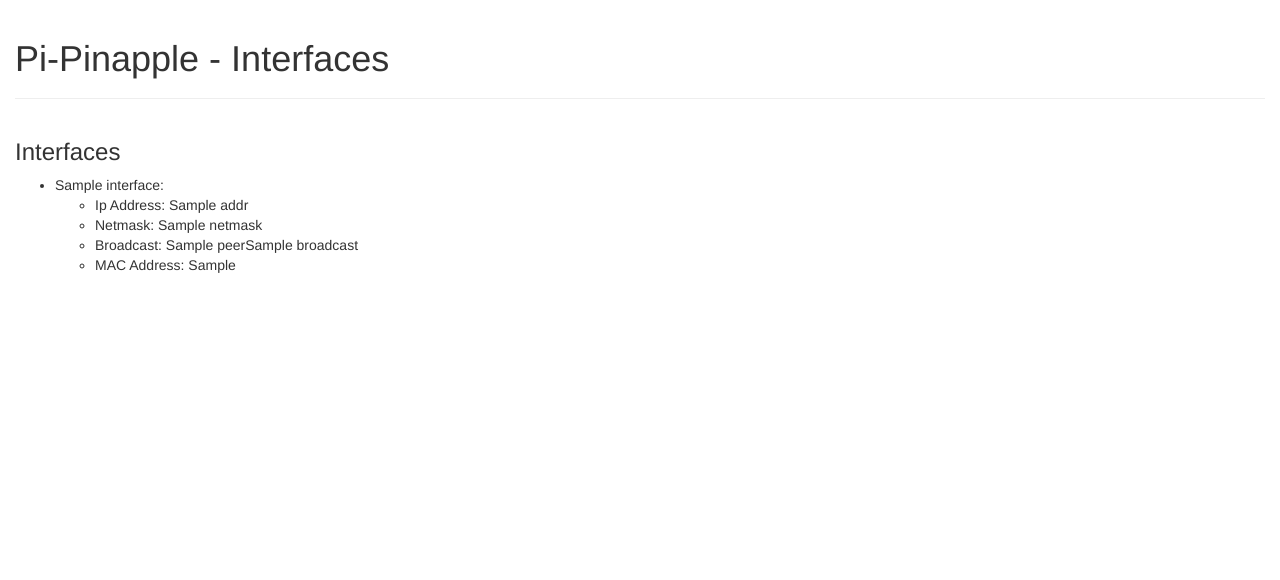
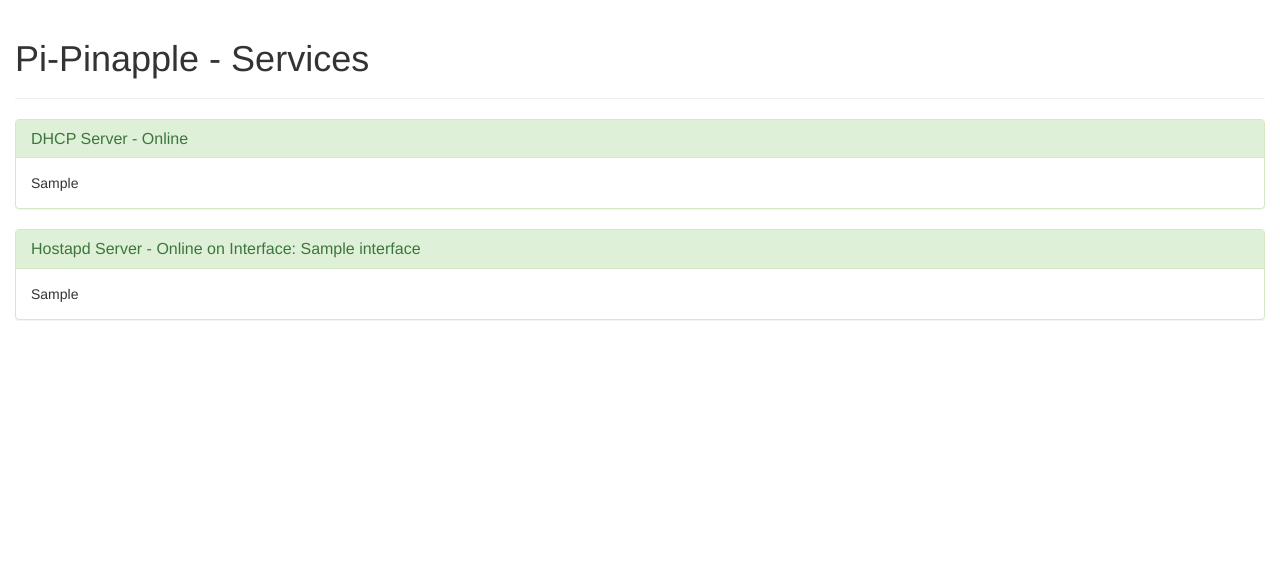
Before and after one commit to fservida/pi-pineapple, a Django app: template pi_pineapple/templates/dashboard/home/services.html in a window 1280 px wide. Shown: the part 51-631 px from the top of the page. Run offline with Django 3.2, Linux system fonts and the light colour scheme; the template is opened without the code that fills it: most values are stand-ins (such as "Sample title", 1, 10 or a date in 2020); some libraries are stand-ins or nearby versions.

Commit message:
Updated Interface

```diff
--- a/pi_pineapple/api/network.py
+++ b/pi_pineapple/api/network.py
@@ -1,3 +1,5 @@
+import datetime
+
 import netifaces as ni
 import re
 from netifaces import AF_INET, AF_LINK
@@ -142,7 +144,7 @@ def get_dhcp_leases():
         leases_raw[i] = leases_raw[i][:-1]  # remove \n
 
     leases = [{
-        'end': lease.split(" ")[0],
+        'end': str(datetime.datetime.fromtimestamp(int(lease.split(" ")[0]))),
         'mac': lease.split(" ")[1],
         'ip': lease.split(" ")[2],
         'hostname': lease.split(" ")[3],
--- a/pi_pineapple/api/system.py
+++ b/pi_pineapple/api/system.py
@@ -11,4 +11,4 @@ def get_service_status(service_name):
         status = re.search(status_re, service).group('status').strip()
     except AttributeError:
         status = "unknown"
-    return status
+    return status, service
--- a/pi_pineapple/dashboard/views.py
+++ b/pi_pineapple/dashboard/views.py
@@ -51,6 +51,7 @@ class Dhcp(LoginRequiredMixin, TemplateView):
         }
 
         context['leases'] = serializers.get_dhcp_leases().get('leases')
+        print(context['leases'])
 
         return context
 
@@ -92,7 +93,7 @@ class Monitor(LoginRequiredMixin, TemplateView):
 
 
 class Services(LoginRequiredMixin, TemplateView):
-    template_name = "dashboard/home/hostapd.html"
+    template_name = "dashboard/home/services.html"
 
     def get_context_data(self, **kwargs):
         # Call base implementation
@@ -102,7 +103,8 @@ class Services(LoginRequiredMixin, TemplateView):
         context['wireless_interfaces'] = serializers.wireless_interfaces()
         context['hostapd'] = serializers.get_hostapd_config()
         context['services'] = {
-            'hostapd': serializers.get_service_status('hostapd'),
+            'hostapd': serializers.get_service_status('hostapd', True),
+            'dhcp': serializers.get_service_status('dnsmasq', True),
         }
 
         return context
--- a/pi_pineapple/templates/dashboard/home/services.html
+++ b/pi_pineapple/templates/dashboard/home/services.html
@@ -6,34 +6,12 @@
 {% block content %}
     <div class="container-fluid">
         <div class="page-header">
-            <h1>{% trans "Pi-Pinapple - Interfaces" %}</h1>
+            <h1>{% trans "Pi-Pinapple - Services" %}</h1>
         </div>
 
         <div class="row home-container">
-            <div class="col-md-12">
-                <h3>Interfaces</h3>
-                <ul>
-                    {% for if_name, if_details in interfaces.items %}
-                        <li>
-                            {{ if_name }}:
-                            <ul>
-                                {% if if_details.addr %}
-                                    <li>Ip Address: {{ if_details.addr }}</li>
-                                {% endif %}
-                                {% if if_details.netmask %}
-                                    <li>Netmask: {{ if_details.netmask }}</li>
-                                {% endif %}
-                                {% if if_details.peer or if_details.broadcast %}
-                                    <li>Broadcast: {{ if_details.peer }}{{ if_details.broadcast }}</li>
-                                {% endif %}
-                                {% if if_details.mac_addr %}
-                                    <li>MAC Address: {{ if_details.mac_addr }}</li>
-                                {% endif %}
-                            </ul>
-                        </li>
-                    {% endfor %}
-                </ul>
-            </div>
+            {% include "dashboard/models/services/dhcp/status_detail.html" %}
+            {% include "dashboard/models/services/hostapd/status_detail.html" %}
         </div>
     </div>
 {% endblock %}
--- /dev/null
+++ b/pi_pineapple/templates/dashboard/models/services/dhcp/status_detail.html
@@ -0,0 +1,10 @@
+<div class="col-md-12">
+    <div class="panel {% if services.dhcp.status == 'active' %}panel-success{% else %}panel-danger{% endif %}">
+        <div class="panel-heading">
+            <h3 class="panel-title">DHCP Server - {% if services.dhcp.status == 'active' %}Online{% else %}Offline{% endif %}</h3>
+        </div>
+        <div class="panel-body">
+        {{ services.dhcp.raw_output | safe }}
+        </div>
+    </div>
+</div>
--- /dev/null
+++ b/pi_pineapple/templates/dashboard/models/services/hostapd/status_detail.html
@@ -0,0 +1,12 @@
+<div class="col-md-12">
+    <div class="panel
+            {% if services.hostapd.status == 'active' %}{% if hostapd.interface %}panel-success{% else %}panel-warning{% endif %}{% else %}panel-danger{% endif %}">
+        <div class="panel-heading">
+            <h3 class="panel-title">Hostapd Server - {% if services.hostapd.status == 'active' %}{% if hostapd.interface %}Online on Interface: {{ hostapd.interface }}{% else %}Interface not found or configured!{% endif %}{% else %}
+                Offline{% endif %}</h3>
+        </div>
+        <div class="panel-body">
+            {{ services.hostapd.raw_output | safe }}
+        </div>
+    </div>
+</div>
```
Also changed, not shown: pi_pineapple/api/serializers.py (+6 -3 lines).
